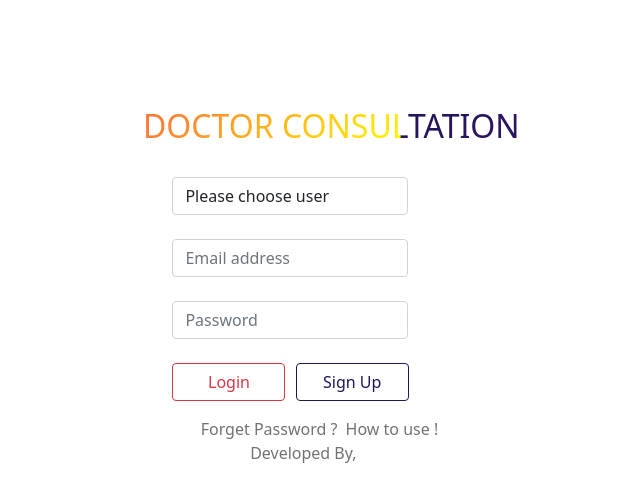
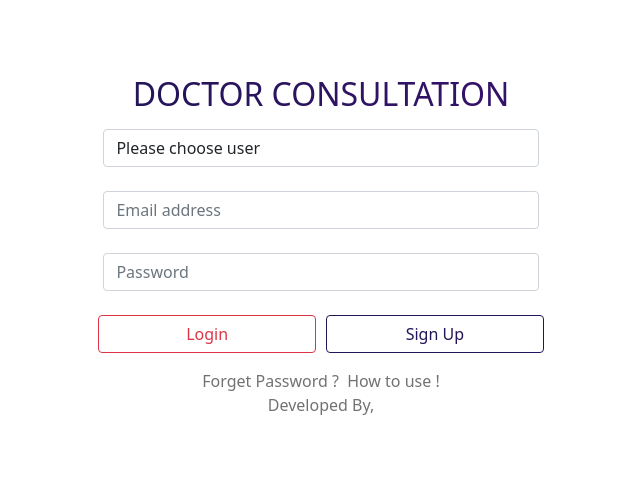
Before and after one commit to test-MyCodes/Doctor-ConsultationApp, a Django app: page / in a window 1280 px wide. Shown: the top 502 px of the page, without its empty margins (319-959 px from the left). Run offline with Django 4.2, Linux system fonts and the light colour scheme.

Commit message:
commit-login

```diff
--- a/templates/login.html
+++ b/templates/login.html
@@ -7,7 +7,7 @@
   <meta charset="UTF-8">
   <meta http-equiv="X-UA-Compatible" content="IE=edge">
   <meta property="og:title" content="Doctor Consultation App" />
-    <meta property="og:description" content="Doctor Consultation App,offers complete solutions for handling patients and hospital can effectively and securely manage their patients information.  "/>
+    <meta property="og:description" content="Doctor Consultation App, offers complete telemedicine solutions for maintaining hospitals. Patient Informations are securely and access later"/>
 
 
   <link rel="icon" href="{% static 'image/logo.jpg' %}" type="image/gif" sizes="16x16">
@@ -42,29 +42,25 @@
   </nav>
 
 
-<div class="container mt-5">
-  <div class="row">
-
-    <div class="col-1 col-md-3 mt-5">
-
-    </div>
-    <div class="col-1">
-
-    </div>
-
-    <div class="col">
-
-      <div class="row">
-        <div class="col">
-          <h2 class="animate-charcter">Doctor Consultation</h2> <br>
-        </div>
-      </div>
+<div class="oo mt-3">
 
 
 
 
 
-<div class="col-9  col-sm-9 col-md-9  col-lg-7 col-xl-5">
+     <center>
+      <h2 class="animate-charcter">Doctor Consultation</h2>
+     </center>
+
+
+
+
+
+       <center>
+
+
+
+<div class="col-9  col-sm-9 col-md-9  col-lg-7 col-xl-5 mt-3">
 
       {% for message in messages  %}
       <div class="alert alert-{{ message.tags }}  alert-dismissible fade show" role="alert">
@@ -81,13 +77,13 @@
 
 
 
-      <div class="left">
+      <div>
       <form action="" method="POST" class="needs-validation" novalidate>
         {% csrf_token %}
 
-          <div class="col-8  col-sm-8 col-md-8  col-lg-6 col-xl-4">
 
-            <select name="role" id="c" class="form-control" required>
+
+            <select name="role" id="c" class="form-control form-controli" required>
               <option value="">Please choose user</option>
               <option value="Attendant">Attendant</option>
               <option value="Doctor">Doctor</option>
@@ -96,36 +92,32 @@
                 Please fill out this field
               </div>
             </select>
-          </div>
+
+            <br>
+
+
+
+
+            <input type="email" name="email" class="form-control form-controli" placeholder="Email address" required>
+            <div class="invalid-feedback">
+              Please fill out this field
+            </div>
+
+           <br>
+
+            <input type="password" name="password" class="form-control form-controli" placeholder="Password" required>
+            <div class="invalid-feedback">
+              please fill out this field
+            </div>
 
           <br>
 
 
-
-          <div class="col-8  col-sm-8 col-md-8  col-lg-6 col-xl-4">
-            <input type="email" name="email" class="form-control" placeholder="Email address" required>
-            <div class="invalid-feedback">
-              Please fill out this field
-            </div>
-          </div> <br>
-          <div class="col-8  col-sm-8 col-md-8  col-lg-6 col-xl-4">
-            <input type="password" name="password" class="form-control" placeholder="Password" required>
-            <div class="invalid-feedback">
-              please fill out this field
-            </div>
-          </div>
-          <br>
-
-          <div class="row ">
-            <div class="col">
             <input type="submit" class="btn btn-outline-danger lg" name="login" value="Login">
           <span class="between"><button type="button" class="btn btn-outline-dark su" data-bs-toggle="modal" data-bs-target="#exampleModal">Sign Up</button> </span>
           </div>
-          </div>
-          <div class="row ">
-            <div class="col">
 
-          </div></div>
+
 
 
 
@@ -134,11 +126,20 @@
       </form>
 
       <div class="mt-3">
-      <a class="frg"  href="{% url 'forget' %}">Forget Password ?</a>
-      <span> <a class="at" href="{% url 'how'%}"><span class="btw2">How to use !</span></a></span>
-      <p ><a style="cursor: pointer;text-decoration:none;" class="dev" onclick="typeWriter()">Developed By,</a> </p>
+
+      <a class="frg2 " href="{% url 'forget' %}">Forget Password ?</a>
+      <span> <a class="at2" href="{% url 'how'%}"><span class="btw2">How to use !</span></a></span>
+
+      <center>
+
+        <p ><a style="cursor: pointer;text-decoration:none;" class="dev2"  onclick="typeWriter()">Developed By,</a> </p>
+        <p id="demo"></p>
+      </center>
+
 
     </div>
+
+  </center>
 
 
 
@@ -149,8 +150,6 @@
 
 
 
-
-    <p id="demo"></p>
 
     <script>
     var i = 0;
@@ -201,7 +200,7 @@
                     <label for="myInput" class="col-form-label">Attendant password</label>
                     <input type="password" name="a" class="form-control" id="myInput" placeholder="Attendant-password"
                       required>
-                    <input type="checkbox" onclick="myFunction()">show password
+                    <input type="checkbox" class="mt-2" onclick="myFunction()">show password
                     <script>
                       function myFunction() {
                         var x = document.getElementById("myInput");
@@ -222,7 +221,7 @@
                   <label for="myInput2" class="col-form-label">Doctor password</label>
                   <input type="password" name="d" class="form-control" id="myInput2" placeholder="Doctor-password"
                     required>
-                  <input type="checkbox" onclick="myFunction2()">show password
+                  <input type="checkbox" class="mt-2" onclick="myFunction2()"> show password
                   <script>
                     function myFunction2() {
                       var x = document.getElementById("myInput2");
@@ -243,7 +242,7 @@
                   <label for="myInput3" class="col-form-label">Medical Shop password</label>
                   <input type="password" name="m" class="form-control" id="myInput3" placeholder="MedicalShop-password"
                     required>
-                  <input type="checkbox" onclick="myFunction3()">show password
+                  <input type="checkbox" class="mt-2" onclick="myFunction3()"> show password
                   <script>
                     function myFunction3() {
                       var x = document.getElementById("myInput3");
@@ -331,4 +330,93 @@
   })()
 </script>
 
+
+<style>
+  .form-controli{
+    width: 25%;
+  }
+  .frg2{
+      text-decoration: none;
+
+      color: rgba(0, 0, 0, 0.555)
+  }
+  .frg2:hover{
+color: #231557;
+text-decoration: underline;
+}
+.at2{
+      text-decoration: none;
+      color: rgba(0, 0, 0, 0.555)
+  }
+.at2:hover{
+    color: #c32865;
+    text-decoration: underline;
+}
+.dev2{
+
+    color:rgba(0, 0, 0, 0.555);
+}
+.dev2:hover{
+    color: #44107a;
+    text-decoration: underline;
+}
+
+  @media(max-width:800px){
+
+    .form-controli{
+      width: 60%;
+    }
+
+    ::placeholder{
+      font-size: 100%;
+    }
+    .lg,.su{
+      width: 30%;
+    }
+  }
+  @media screen and (max-width:1000px) and (min-width:800px) {
+
+
+   .form-controli{
+     width: 40%;
+   }
+
+   ::placeholder{
+     font-size: 100%;
+   }
+   .lg,.su{
+     width: 20%;
+   }
+ }
+
+
+ @media screen and (max-width:1400px) and (min-width:1000px) {
+
+    .form-controli{
+     width: 34%;
+   }
+
+   ::placeholder{
+     font-size: 100%;
+   }
+   .lg,.su{
+     width: 17%;
+   }
+
+  }
+  @media screen and (max-width:1700px) and (min-width:1400px) {
+
+    .form-controli{
+     width: 26%;
+   }
+
+   ::placeholder{
+     font-size: 100%;
+   }
+   .lg,.su{
+     width: 12.5%;
+   }
+
+  }
+</style>
 </html>
```
